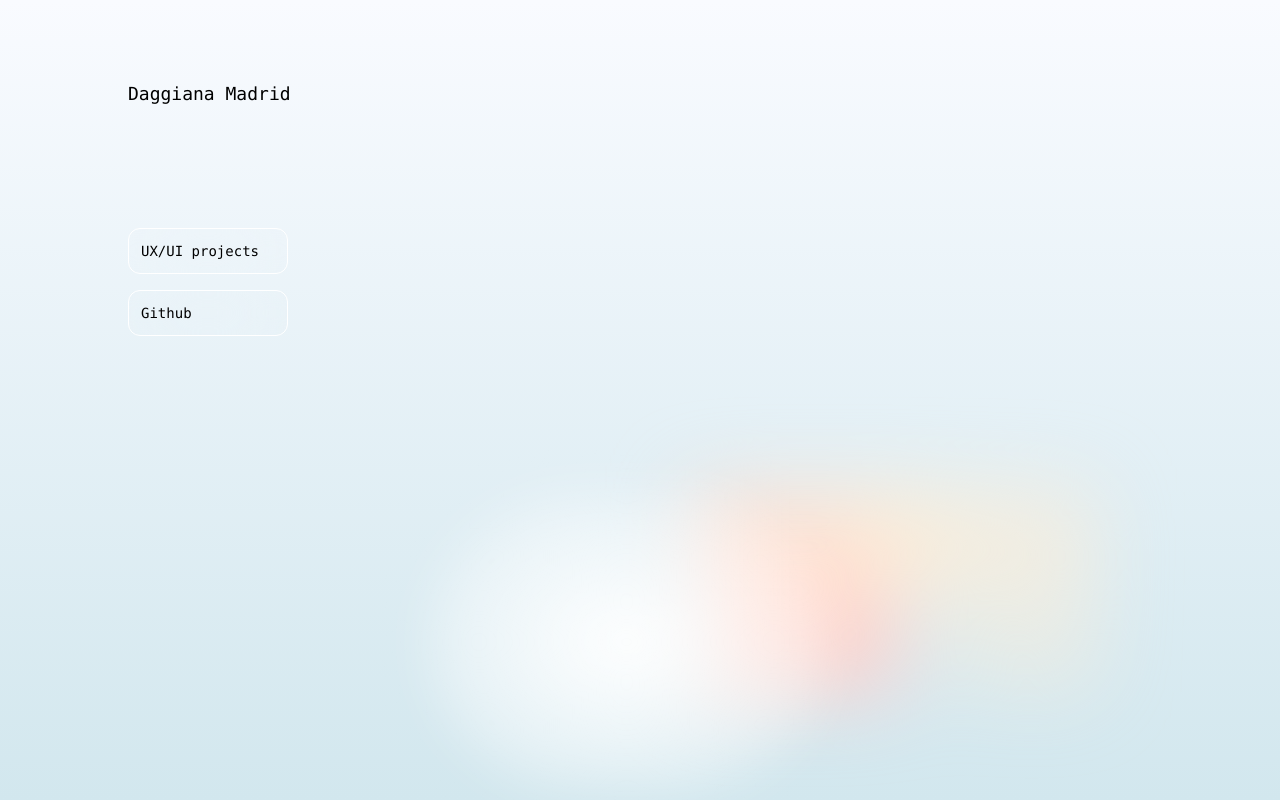
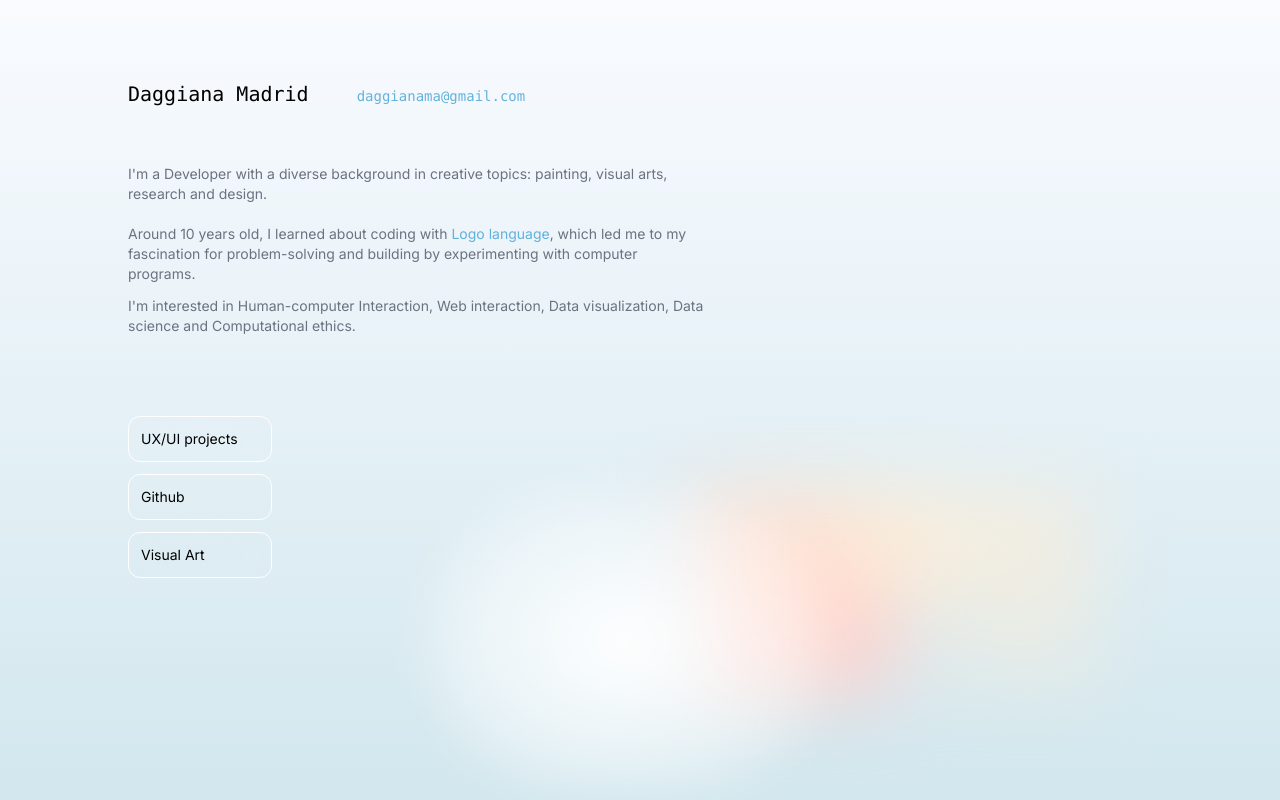
Before and after one commit to daggianama/daggianama.github.io, a Next.js app: page / in a window 1280 px wide. Built offline with nearby package versions, Linux system fonts and the light colour scheme.

Commit message:
adding links and description

```diff
--- a/src/app/globals.css
+++ b/src/app/globals.css
@@ -26,7 +26,9 @@ body {
     rgb(var(--background-start-rgb));
 }
 
-
+a {
+  cursor: pointer;
+}
 h1 {
   font-size: 1rem;
   line-height: 1.2;
--- a/src/app/layout.tsx
+++ b/src/app/layout.tsx
@@ -4,8 +4,8 @@ import { Inter } from 'next/font/google'
 const inter = Inter({ subsets: ['latin'] })
 
 export const metadata = {
-  title: 'Create Next App',
-  description: 'Generated by create next app',
+  title: 'Daggiana Madrid',
+  description: 'about me and my projects',
 }
 
 export default function RootLayout({
--- a/src/app/page.tsx
+++ b/src/app/page.tsx
@@ -3,21 +3,36 @@ import Image from 'next/image'
 export default function Home() {
   return (
     <main className="flex min-h-screen flex-col items-start  py-20">
-      <div className="flex flex-col z-10  max-w-8xl mx-32 items-start justify-between font-mono text-sm">
-        <h1 className='mb-28 text-lg'>Daggiana Madrid</h1>
-
+      <div className="flex flex-col z-10  max-w-8xl mx-32 items-start justify-between ">
+        <div className="flex gap-12 items-baseline mb-12 font-mono ">
+          <h1 className='text-xl'>Daggiana Madrid</h1>
+          <a className="text-sky-600/60 hover:text-gray-700 text-sm" href="mailto:daggianama@gmail.com">daggianama@gmail.com</a>
+        </div>
+        <div className="flex flex-col gap-3 text-gray-500 text-sm mb-20 max-w-xl">
+          <p>I'm a Developer with a diverse background in creative topics: painting, visual arts, research and design. <br></br><br></br>Around 10 years old, I learned about coding with <a className="text-sky-600/60 " href='https://el.media.mit.edu/logo-foundation/what_is_logo/logo_primer.html' target="_blank"
+              rel="noopener noreferrer">Logo language</a>, which led me to my fascination for problem-solving and building by experimenting with computer programs.</p>
+          <p> I'm interested in Human-computer Interaction, Web interaction, Data visualization, Data science and Computational ethics.</p>
+        </div>
+        <div className="flex flex-col  text-sm gap-3">
           <a href="https://daggianamadrid.com" target="_blank" rel="noopener noreferrer"
-           className="w-40 justify-center border-white  my-2 backdrop-blur-2xl    lg:rounded-xl lg:border lg:p-3 hover:bg-white" >UX/UI projects</a>
-
-
+            className="w-36 justify-center border-white  backdrop-blur-2xl    lg:rounded-xl lg:border lg:p-3 hover:bg-white" >UX/UI projects</a>
             <a
-            className="w-40 justify-center border-white  my-2 backdrop-blur-2xl  lg:rounded-xl lg:border lg:p-3 hover:bg-white"
+              className="w-36 justify-center border-white  backdrop-blur-2xl  lg:rounded-xl lg:border lg:p-3 hover:bg-white"
               href="https://github.com/daggianama"
               target="_blank"
               rel="noopener noreferrer"
             >
             Github
           </a>
+          <a
+              className="w-36 justify-center border-white  backdrop-blur-2xl  lg:rounded-xl lg:border lg:p-3 hover:bg-white"
+              href="https://www.instagram.com/daggianama/"
+              target="_blank"
+              rel="noopener noreferrer"
+            >
+            Visual Art
+            </a>
+          </div>
       </div>
 
       <div className="flex absolute bottom-2 right-80 before:h-[280px] before:w-[400px] before:-translate-x-1/3 before:rounded-full before:bg-gradient-radial before:from-white before:to-transparent before:blur-xl before:content-[''] after:absolute after:-z-20 after:h-[200px] after:w-[400px] after:translate-x-1/3 after:bg-gradient-conic after:from-red-200 after:via-orange-100 after:blur-2xl after:content-['']  before:lg:h-[300px]">
```
Lines whose indentation alone changed are shown as unchanged.
